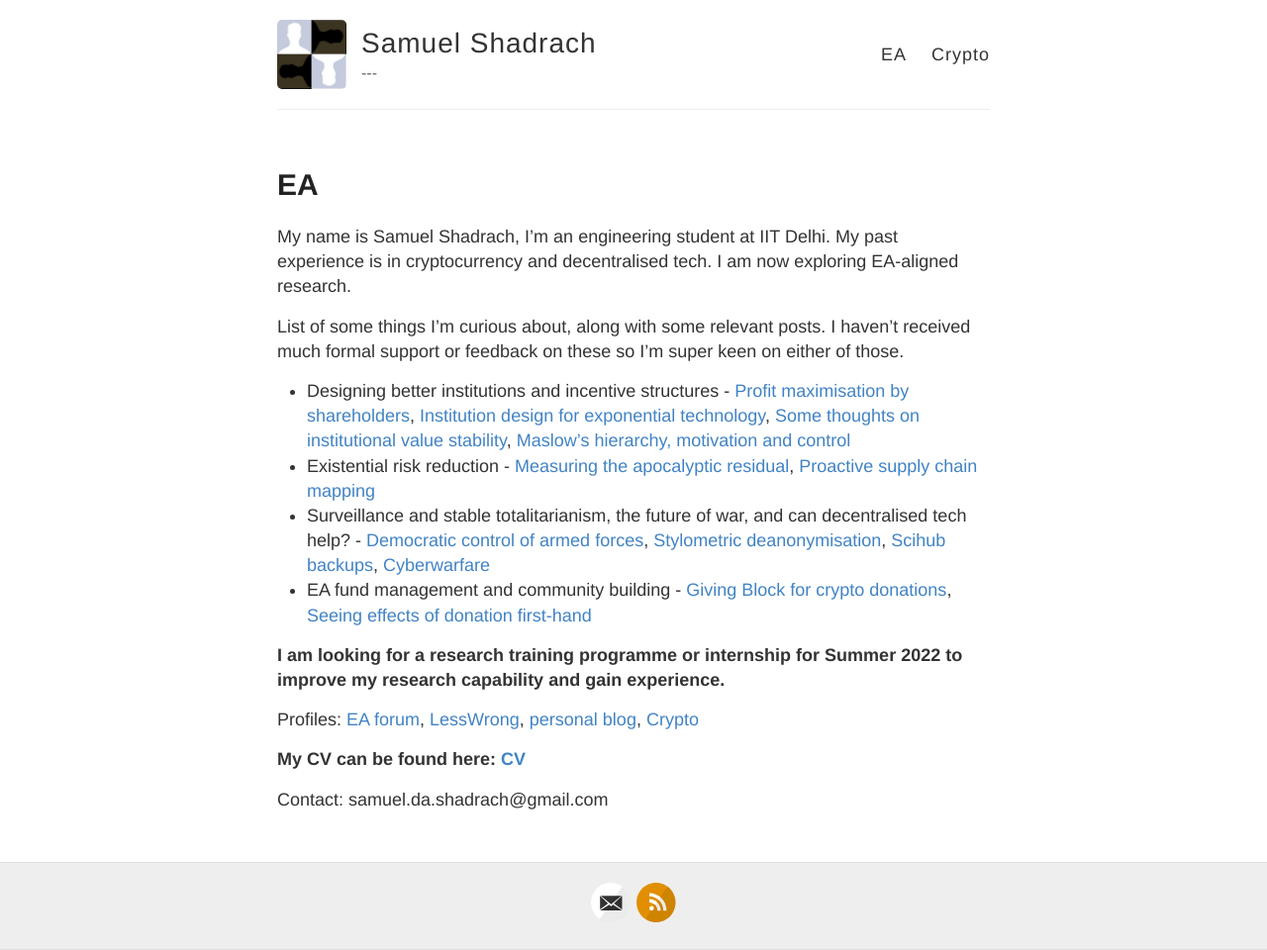
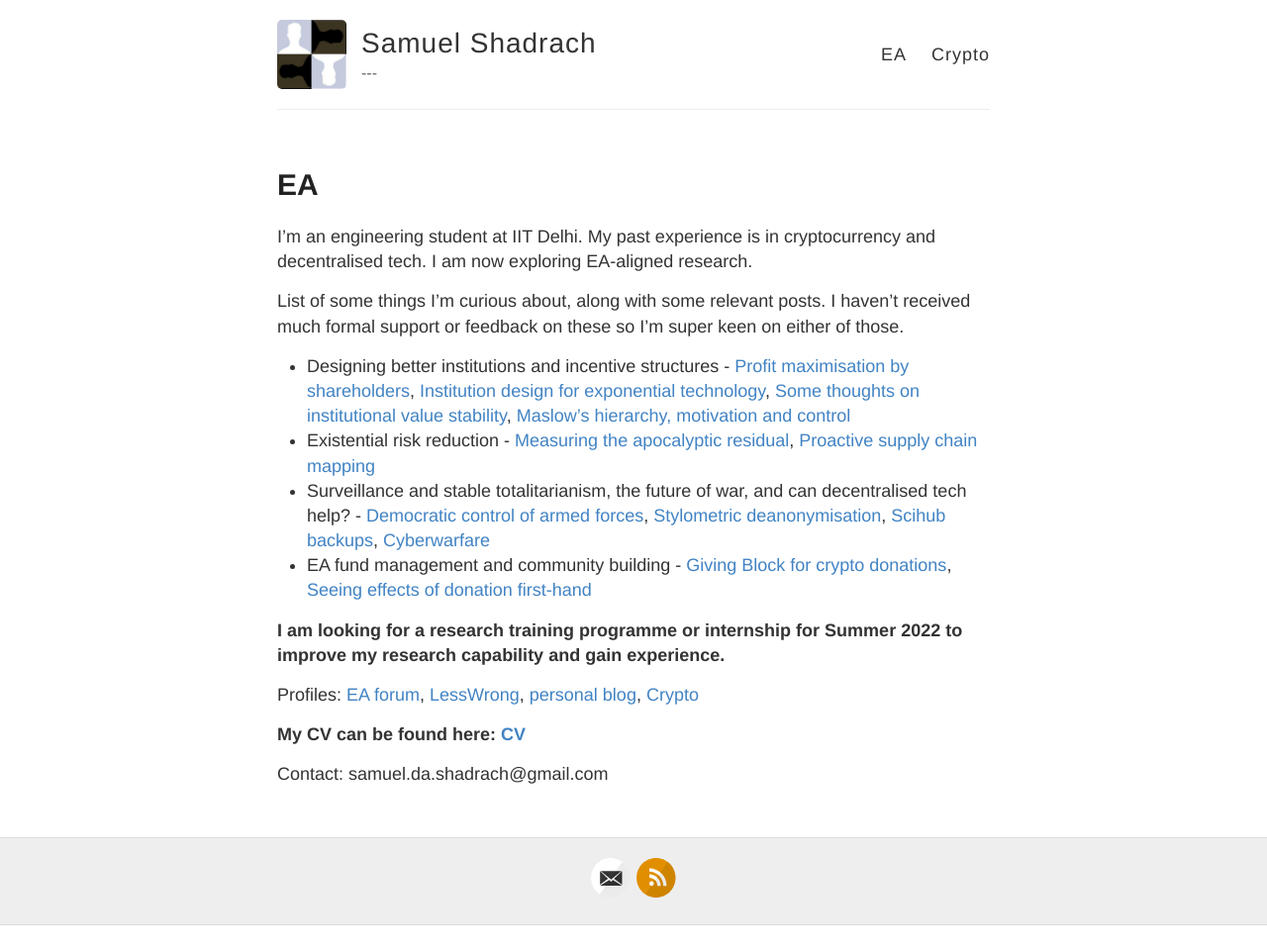
Before and after one commit to samueldashadrach/samueldashadrach.github.io, a Jekyll site: the page built from EA.md, in a window 1280 px wide. Shown: the whole page at 99% size. Built offline with Jekyll 4.4.1, drawn with Linux system fonts in a browser that asks for light colours; after the commit the page ends 935 px from its top, so only the background shows below that.

Commit message:
Update EA.md

```diff
--- a/EA.md
+++ b/EA.md
@@ -4,7 +4,7 @@ title: EA
 permalink: /EA/
 ---
 
-My name is Samuel Shadrach, I'm an engineering student at IIT Delhi. My past experience is in cryptocurrency and decentralised tech. I am now exploring EA-aligned research.
+I'm an engineering student at IIT Delhi. My past experience is in cryptocurrency and decentralised tech. I am now exploring EA-aligned research.
 
 List of some things I'm curious about, along with some relevant posts. I haven't received much formal support or feedback on these so I'm super keen on either of those.
 
```
